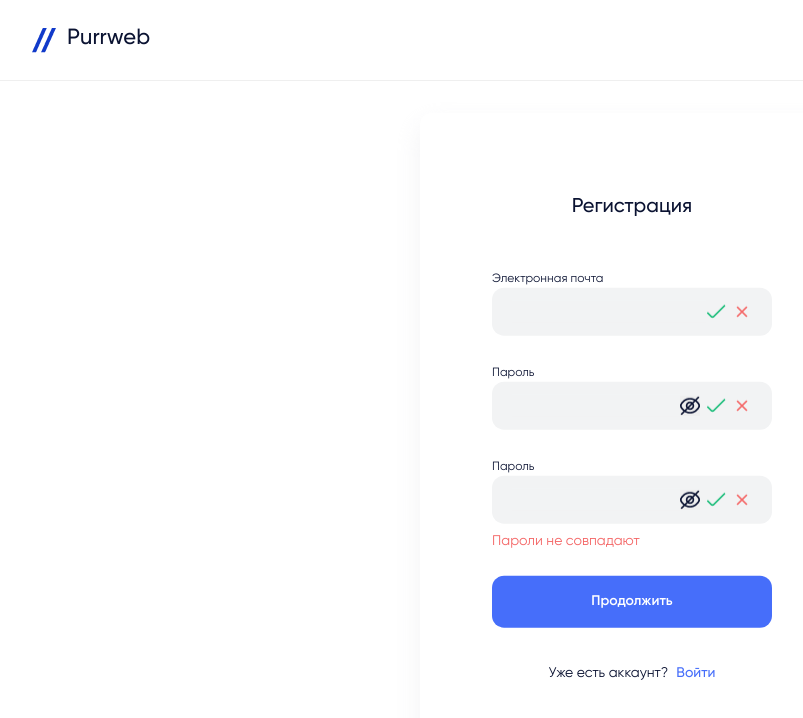
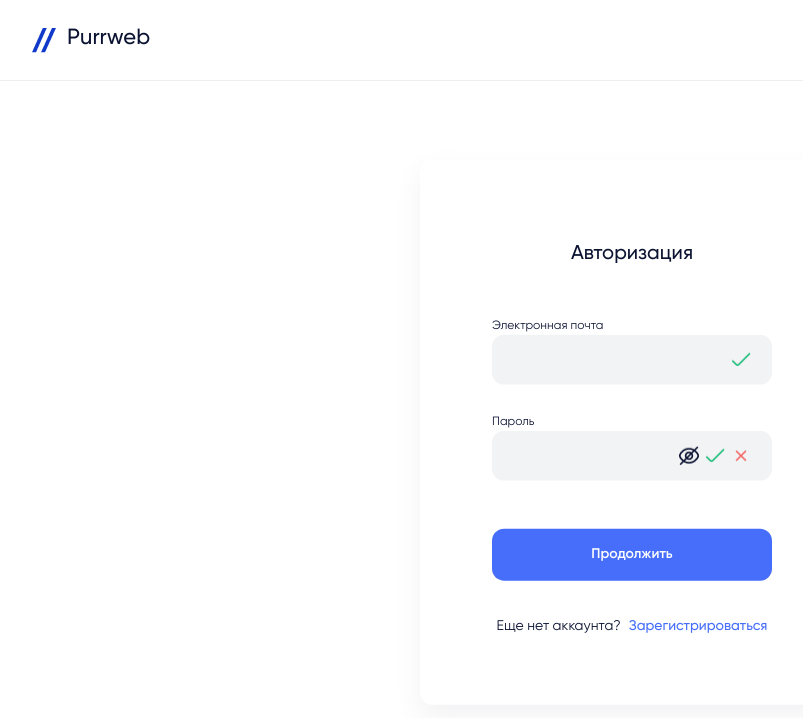
Before and after one commit to SenpaiSun/purrweb-test-second, a React (Vite) app: page /sign-in in a window 1280 px wide. Shown: the top 718 px of the page, without its empty margins (8-811 px from the left). Built offline with nearby package versions, Linux system fonts and the light colour scheme.

Commit message:
feature/react-hook-form

```diff
--- a/src/components/Login/Login.tsx
+++ b/src/components/Login/Login.tsx
@@ -1,10 +1,17 @@
-import React from "react";
-import PopupInfo from "../PopupInfo/PopupInfo";
+import React from 'react'
+import PopupInfo from '../PopupInfo/PopupInfo'
 
 export default function Login() {
+  const propsItems = {
+    textTitle: 'Авторизация',
+    textRedirect: 'Еще нет аккаунта?',
+    textLink: 'Зарегистрироваться',
+    textUrl: '/sign-up',
+    path: '/sign-in',
+  }
   return (
     <>
-      <PopupInfo/>
+      <PopupInfo propsItems={propsItems} />
     </>
   )
 }
--- a/src/components/PopupInfo/PopupInfo.css
+++ b/src/components/PopupInfo/PopupInfo.css
@@ -46,20 +46,31 @@
   display: flex;
   flex-direction: row;
   align-items: center;
+  border: 1px solid transparent;
+}
+
+.popup-info__input-full:focus-within {
+  border-color: #0B1332;
+  background-color: #FFFFFF;
 }
 
 .popup-info__input {
-  font-size: 14px;
+  font-size: 42px;
   font-weight: 400;
   line-height: 1.5;
   height: 20px;
-  background-color: #F2F3F4;
+  background-color: transparent;
   border: none;
   width: 100%;
 }
 
+#email {
+  font-size: 14px;
+}
+
 .popup-info__input:focus {
   outline: none;
+  background-color: #FFFFFF;
 }
 
 .popup-info__input-full:focus-within {
@@ -79,9 +90,14 @@
   height: 20px;
   border: none;
   background-image: url(../../image/close-eye.png);
+  background-color: transparent;
   cursor: pointer;
   background-repeat: no-repeat;
   background-position: center;
+}
+
+.popup-info__input-eye-active {
+  background-image: url(../../image/open-eye.png);
 }
 
 .popup-info__input-accept {
@@ -102,13 +118,8 @@
   background-position: center;
 }
 
-.popup-info__input {
-  font-size: 14px;
-  font-weight: 400;
-  line-height: 1.5;
-  height: 20px;
-  background-color: #F2F3F4;
-  border: none;
+.popup-info__input-error-disabled {
+  display: none;
 }
 
 
@@ -140,6 +151,16 @@
   line-height: 1.5;
   margin-top: -20px;
   color: #F46666;
+  visibility: hidden;
+}
+
+.popup-info__input-text-error.visible {
+  visibility: visible;
+}
+
+.popup-info__conainer-text-error {
+  margin-top: -24px;
+  min-height: 21px;
 }
 
 .popup-info__text-info {
--- a/src/components/PopupInfo/PopupInfo.tsx
+++ b/src/components/PopupInfo/PopupInfo.tsx
@@ -1,29 +1,86 @@
-import React from 'react'
-import { useForm } from 'react-hook-form'
+import React, { useEffect } from 'react'
+import { FieldError, useForm } from 'react-hook-form'
 import './PopupInfo.css'
 import { Link } from 'react-router-dom'
+import { useDispatch, useSelector } from 'react-redux'
+import { setStatePopupRegister } from '../feature/popupRegister/popupRegisterSlice'
 
-export default function PopupInfo() {
+interface Props {
+  propsItems: {
+    textTitle: string
+    textRedirect: string
+    textLink: string
+    textUrl: string
+    path: string
+  }
+}
+
+interface StatePopupRegister {
+  email: string
+  password: string
+  passwordConfirm: string
+}
+
+export default function PopupInfo(props: Props) {
+  const { propsItems } = props
+  const dispatch = useDispatch()
   const {
     register,
     formState: { errors },
     handleSubmit,
+    watch,
   } = useForm()
+
+  const statePopupRegister = useSelector((state: { popupRegister: StatePopupRegister }) => state.popupRegister)
+  console.log(statePopupRegister)
+
+  React.useEffect(() => {
+    const subscription = watch((value) => dispatch(setStatePopupRegister({ email: value.email, password: value.password, passwordConfirm: value.passwordConfirm })))
+    return () => subscription.unsubscribe()
+  }, [watch, dispatch])
+
+  const onSubmit = () => {}
+
+  const toggleVisionPassword = (e: React.MouseEvent) => {
+    const parentItem = e.currentTarget.parentNode?.parentNode
+    if (parentItem) {
+      // находим все нужные дочерние элементы
+      const inputElement = parentItem.querySelector('.popup-info__input') as HTMLInputElement
+      const eyeElement = parentItem.querySelector('.popup-info__input-eye')
+      // меняем состояние элементов
+      if (inputElement && eyeElement) {
+        inputElement.type = inputElement.type === 'password' ? 'text' : 'password'
+        inputElement.style.fontSize = inputElement.type === 'password' ? '42px' : '14px'
+        eyeElement.classList.toggle('popup-info__input-eye-active')
+      }
+    }
+  }
 
   return (
     <section className='popup-info'>
-      <form onSubmit={handleSubmit(() => {})} className='popup-info__form'>
-        <h1 className='popup-info__title'>Регистрация</h1>
+      <form onSubmit={handleSubmit(onSubmit)} className='popup-info__form' noValidate>
+        <h1 className='popup-info__title'>{propsItems.textTitle}</h1>
         <div className='popup-info__inputs-container'>
           <div className='popup-info__inputs'>
             <label htmlFor='email' className='popup-info__label'>
               Электронная почта
             </label>
             <div className='popup-info__input-full'>
-              <input type='email' id='email' className='popup-info__input' />
+              <input
+                type='email'
+                id='email'
+                className='popup-info__input'
+                {...register('email', {
+                  required: true,
+                  pattern: {
+                    value: /^[A-Z0-9._%+-]+@[A-Z0-9.-]+\.[A-Z]{2,4}$/i,
+                    message: 'Некорректный формат электронной почты',
+                  },
+                })}
+              />
               <div className='popup-info__input-buttons'>
-                <span className='popup-info__input-accept' />
-                <span className='popup-info__input-error' />
+                <span className={errors?.email ? 'popup-info__input-accept popup-info__input-error-disabled' : 'popup-info__input-accept'} />
+                <span className={errors?.email ? 'popup-info__input-error' : 'popup-info__input-error popup-info__input-error-disabled'} />
               </div>
             </div>
           </div>
@@ -32,28 +89,50 @@ export default function PopupInfo() {
               Пароль
             </label>
             <div className='popup-info__input-full'>
-              <input type='password' id='password' className='popup-info__input' />
+              <input
+                type='password'
+                id='password'
+                className='popup-info__input'
+                {...register('password', {
+                  required: true,
+                  minLength: {
+                    value: 8,
+                    message: 'Минимальная длина пароля 8 символов',
+                  },
+                })}
+              />
               <div className='popup-info__input-buttons'>
-                <button className='popup-info__input-eye' />
+                <button className='popup-info__input-eye' onClick={toggleVisionPassword} type='button' />
                 <span className='popup-info__input-accept' />
                 <span className='popup-info__input-error' />
               </div>
             </div>
           </div>
+          {propsItems.path === '/sign-up' && (
             <div className='popup-info__inputs'>
-            <label htmlFor='password-again' className='popup-info__label'>
-              Пароль
+              <label htmlFor='passwordConfirm' className='popup-info__label'>
+                Повтор пароля
               </label>
               <div className='popup-info__input-full'>
-              <input type='password' id='password' className='popup-info__input' />
+                <input
+                  type='password'
+                  id='passwordConfirm'
+                  className='popup-info__input'
+                  {...register('passwordConfirm', {
+                    required: true,
+                  })}
+                />
                 <div className='popup-info__input-buttons'>
-                <button className='popup-info__input-eye' />
+                  <button className='popup-info__input-eye' onClick={toggleVisionPassword} type='button' />
                   <span className='popup-info__input-accept' />
                   <span className='popup-info__input-error' />
                 </div>
               </div>
             </div>
-          <span className='popup-info__input-text-error'>Пароли не совпадают</span>
+          )}
+          <div className='popup-info__conainer-text-error'>
+            <span className={`popup-info__input-text-error ${errors?.email && typeof errors.email === 'object' ? 'visible' : 'hidden'}`}>{errors?.email && typeof errors.email === 'object' && (errors.email as FieldError).message}</span>
+          </div>
         </div>
         <div className='popup-info__inputs-container'>
           <button type='submit' className='popup-info__button'>
@@ -61,9 +140,9 @@ export default function PopupInfo() {
           </button>
         </div>
         <div className='popup-info__text'>
-          <p className='popup-info__text-info'>Уже есть аккаунт?</p>
-          <Link to='/sign-in' className='popup-info__text-link'>
-            Войти
+          <p className='popup-info__text-info'>{propsItems.textRedirect}</p>
+          <Link to={propsItems.textUrl} className='popup-info__text-link'>
+            {propsItems.textLink}
           </Link>
         </div>
       </form>
--- a/src/components/Register/Register.tsx
+++ b/src/components/Register/Register.tsx
@@ -1,8 +1,17 @@
-import React from "react";
+import React from 'react'
+import PopupInfo from '../PopupInfo/PopupInfo'
 
 export default function Register() {
+  const propsItems = {
+    textTitle: 'Регистрация',
+    textRedirect: 'Уже есть аккаунт?',
+    textLink: 'Войти',
+    textUrl: '/sign-in',
+    path: '/sign-up',
+  }
   return (
     <>
+      <PopupInfo propsItems={propsItems} />
     </>
   )
 }
--- /dev/null
+++ b/src/components/feature/popupRegister/popupRegisterSlice.ts
@@ -0,0 +1,28 @@
+import { createSlice, PayloadAction } from "@reduxjs/toolkit";
+
+interface StatePopupRegister {
+  email: string;
+  password: string;
+  passwordConfirm: string;
+}
+
+const initialState: StatePopupRegister = {
+  email: "",
+  password: "",
+  passwordConfirm: "",
+};
+
+export const popupRegisterSlice = createSlice({
+  name: "popupRegister",
+  initialState,
+  reducers: {
+    setStatePopupRegister: (state, action: PayloadAction<StatePopupRegister>) => {
+      state.email = action.payload.email;
+      state.password = action.payload.password;
+      state.passwordConfirm = action.payload.passwordConfirm;
+    },
+  },
+});
+
+export const { setStatePopupRegister } = popupRegisterSlice.actions;
+export default popupRegisterSlice.reducer;
--- a/src/store/store.ts
+++ b/src/store/store.ts
@@ -1,8 +1,10 @@
 import { configureStore } from '@reduxjs/toolkit'
 import popupExitSlice from '../components/feature/popupExit/popupExitSlice'
+import popupRegisterSlice from '../components/feature/popupRegister/popupRegisterSlice'
 
 export const store = configureStore({
   reducer: {
     popupExit: popupExitSlice,
+    popupRegister: popupRegisterSlice,
   },
 })
```
Lines whose indentation alone changed are shown as unchanged.
